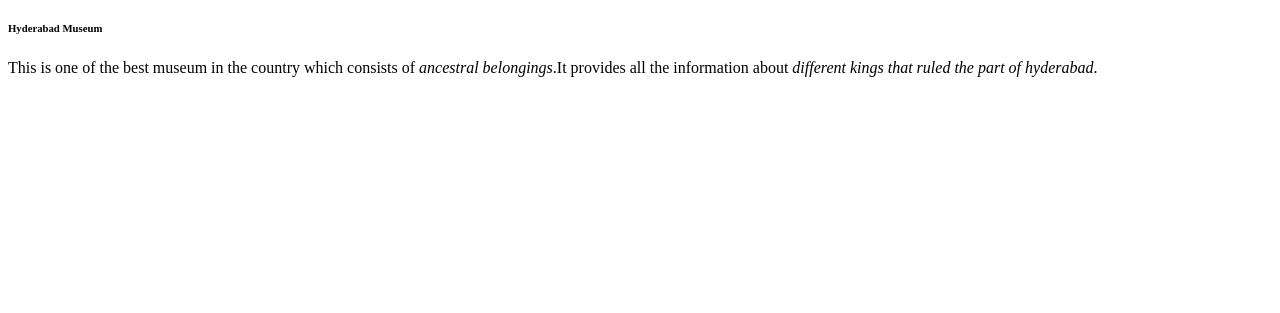
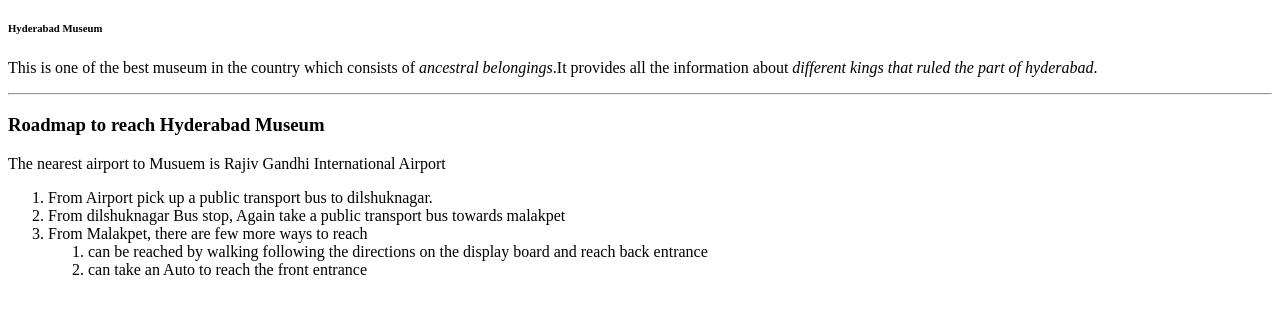
Before and after one commit to 44-563-Web-Apps-F22/44563-webapps-assignment-3-ashok-gitrepos, a plain HTML site: page index.html in a window 1280 px wide. Shown: the part 61-374 px from the top of the page. Drawn offline with Linux system fonts and the light colour scheme.

Commit message:
Adding ordered list for directions

```diff
--- a/index.html
+++ b/index.html
@@ -7,5 +7,19 @@
         <h1>Ashok Kumar Chirumamilla</h1>
         <h6>Hyderabad Museum</h6>
         <p>This is one of the best museum in the country which consists of <i>ancestral belongings</i>.It provides all the information about <i>different kings that ruled the part of hyderabad</i>.</p>
+        <hr>
+        <h3>Roadmap to reach Hyderabad Museum</h3>
+        <p>The nearest airport to Musuem is Rajiv Gandhi International Airport</p>
+        <ol>
+            <li> From Airport pick up a public transport bus to dilshuknagar.</li>
+            <li> From dilshuknagar Bus stop, Again take a public transport bus towards malakpet </li>
+            <li> From Malakpet, there are few more ways to reach
+            <ol>
+                <li> can be reached by walking following the directions on the display board and reach back entrance </li>
+                <li> can take an Auto to reach the front entrance</li>
+            </ol>
+            </li>
+        </ol>
+
     </body>
 </html>
```
